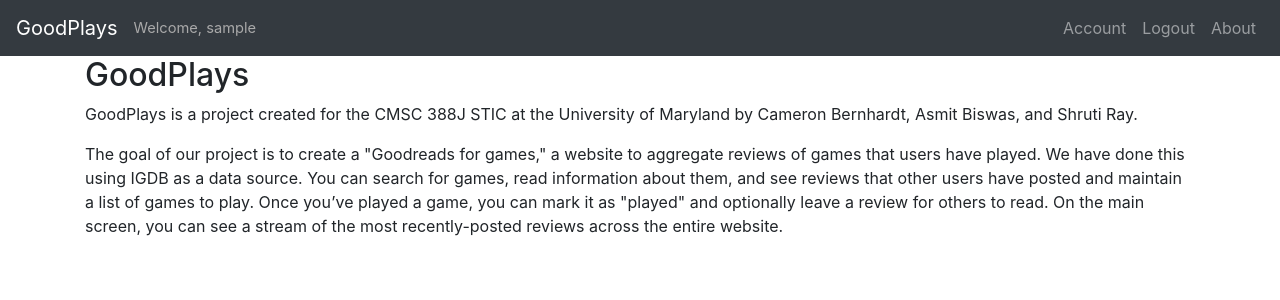
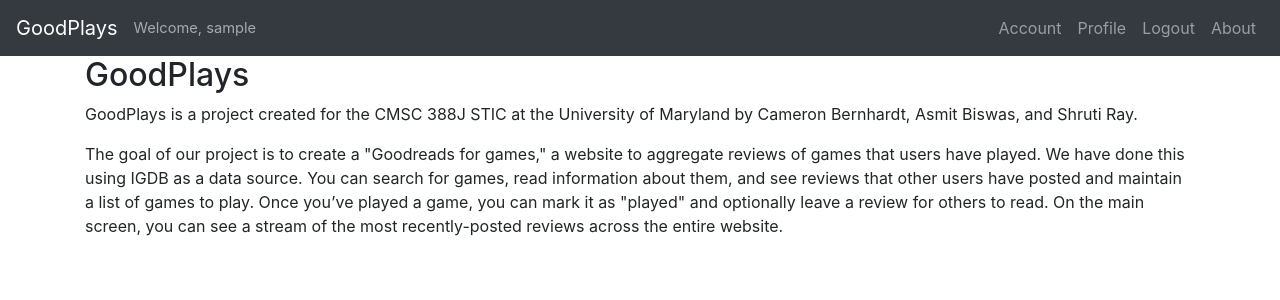
Before and after one commit to biswasasmit/CMSC388J-Final, a Flask app: page /about in a window 1280 px wide. Shown: the top 300 px of the page. Run offline with Flask 2, Linux system fonts and the light colour scheme; the visitor is signed in with stand-in values (Sample User, id 1); some libraries are stand-ins or nearby versions.

Commit message:
Add profile link

```diff
--- a/flask_app/templates/header.html
+++ b/flask_app/templates/header.html
@@ -16,6 +16,11 @@
             <li class="nav-item">
                 <a class="nav-link" href="{{ url_for('users.account') }}">
                     Account
+                </a>
+            </li>
+            <li class="nav-item">
+                <a class="nav-link" href="{{ url_for('users.user_detail', username=current_user.username) }}">
+                    Profile
                 </a>
             </li>
             <li class="nav-item">
```
